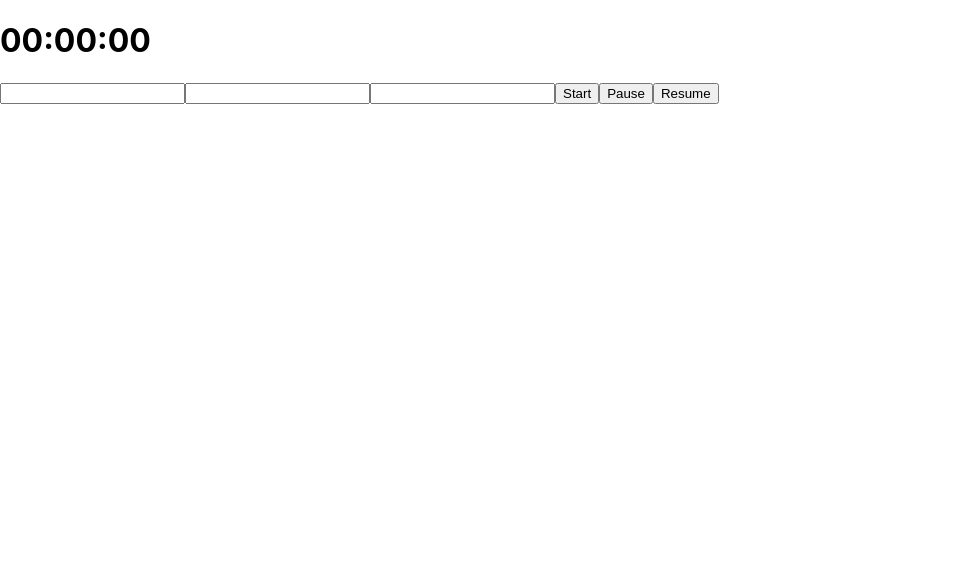
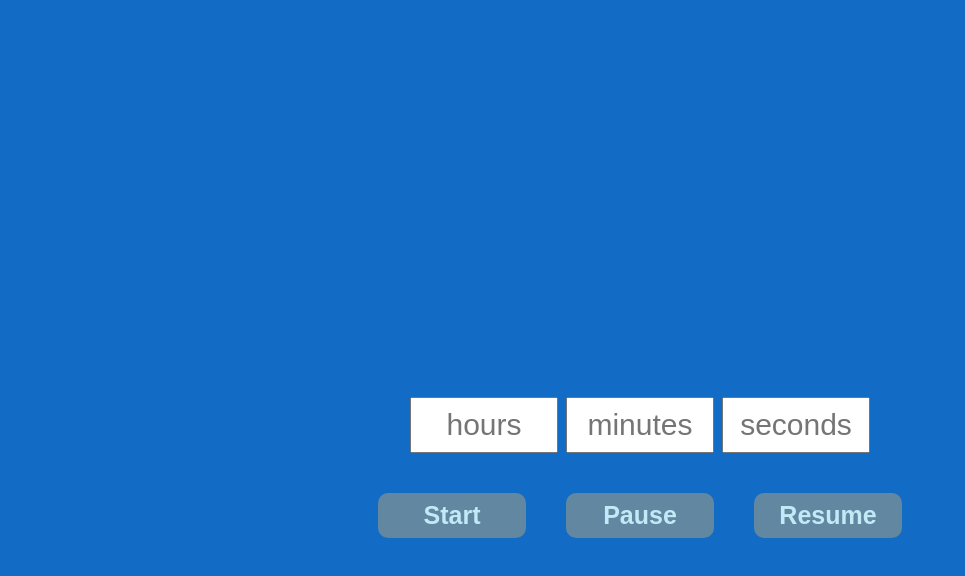
Before and after one commit to viniciusym/timer, a React (Create React App) app: page / in a window 1280 px wide. Shown: the top 576 px of the page, without its empty margins (0-965 px from the left). Built offline with nearby package versions, Linux system fonts and the light colour scheme.

Commit message:
corrige delay de 2 segundos no inicio do timer

```diff
--- a/src/App.css
+++ b/src/App.css
@@ -1,38 +1,52 @@
-.App {
-  text-align: center;
-}
-
-.App-logo {
-  height: 40vmin;
-  pointer-events: none;
-}
-
-@media (prefers-reduced-motion: no-preference) {
-  .App-logo {
-    animation: App-logo-spin infinite 20s linear;
-  }
-}
-
-.App-header {
-  background-color: #282c34;
-  min-height: 100vh;
+.main {
+  margin: auto;
   display: flex;
   flex-direction: column;
   align-items: center;
   justify-content: center;
-  font-size: calc(10px + 2vmin);
-  color: white;
+  height: 100vh;
+  width: 50vw;
 }
 
-.App-link {
-  color: #61dafb;
+.time-input {
+  display: flex;
 }
 
-@keyframes App-logo-spin {
-  from {
-    transform: rotate(0deg);
-  }
-  to {
-    transform: rotate(360deg);
-  }
+.time-input input {
+  font-size: 30px;
+  width: 140px;
+  height: 50px;
+  text-align: center;
+  margin: 0 4px;
 }
+
+.time-input input::-webkit-inner-spin-button {
+  -webkit-appearance: none;
+}
+
+.time-controls {
+  margin-top: 40px;
+  display: flex;
+}
+
+.time-controls button {
+  font-size: 25px;
+  font-weight: 900;
+  background-color: rgb(97, 135, 161);
+  color: rgb(192, 234, 246);
+  border: none;
+  border-radius: 10px;
+  margin: 0 20px;
+  width: 148px;
+  height: 45px;
+  cursor: pointer;
+}
+
+.timer {
+  font-size: 100px;
+  color: rgb(192, 234, 246);
+}
+
+#root {
+  background-color: rgb(18, 107, 197);
+}
--- a/src/App.js
+++ b/src/App.js
@@ -1,5 +1,6 @@
 import React from 'react';
 import Timer from './components/Timer';
+import './App.css';
 
 class App extends React.Component {
   constructor(props) {
@@ -15,6 +16,8 @@ class App extends React.Component {
     }
   }
 
+  decreaseTime = () => this.setState((prevState) => ({time: prevState.time - 1}))
+
   countdown = (sec) => {
     const secondsInMs = sec * 1000;
     this.setState({
@@ -22,11 +25,10 @@ class App extends React.Component {
       formatedTime: this.formatTime(sec),
     })
     let interval = setInterval(() => {
-      this.setState((prevState) => ({
-        time: prevState.time - 1
-      }), this.setState({
+      this.decreaseTime()
+      this.setState({
         formatedTime: this.formatTime(this.state.time)
-      }))
+      })
     }, 1000);
     this.setState({
       intervalId: interval,
@@ -58,17 +60,42 @@ class App extends React.Component {
     this.countdown(totalTimerInSec)
   }
 
+  resumeTimer = (sec) => {
+    const { intervalId } = this.state;
+    clearInterval(intervalId);
+    this.countdown(sec + 1);
+  }
+
   render() {
     const { time, formatedTime, minutes, seconds, hours, intervalId } = this.state;
     return (
-      <div>
-        <Timer time={ time === 0 ? '00:00:00' : formatedTime } />
-        <input type="number" name="hours" onChange={(event) => this.handleinputChange(event)}/>
-        <input type="number" name="minutes" onChange={(event) => this.handleinputChange(event)}/>
-        <input type="number" name="seconds" onChange={(event) => this.handleinputChange(event)}/>
+      <div className="main">
+        <Timer time={ formatedTime } />
+      <div className="time-input">
+        <input
+          type="number"
+          name="hours"
+          onChange={(event) => this.handleinputChange(event)}
+          placeholder="hours"
+        />
+        <input
+          type="number"
+          name="minutes"
+          onChange={(event) => this.handleinputChange(event)}
+          placeholder="minutes"
+        />
+        <input
+          type="number"
+          name="seconds"
+          onChange={(event) => this.handleinputChange(event)}
+          placeholder="seconds"
+        />
+      </div>
+      <div className="time-controls">
         <button onClick={() => this.startTimer(hours, minutes, seconds)}>Start</button>
         <button onClick={() => clearInterval(intervalId)}>Pause</button>
-        <button onClick={() => this.countdown(time + 1)}>Resume</button>
+        <button onClick={() => this.resumeTimer(time)}>Resume</button>
+      </div>
       </div>
     );
   }
--- a/src/components/Timer.js
+++ b/src/components/Timer.js
@@ -4,7 +4,7 @@ class Timer extends React.Component {
   render() {
     const { time } = this.props;
     return (
-      <h1>{ time }</h1>
+      <h1 className="timer">{ time }</h1>
     );
   }
 }
```
